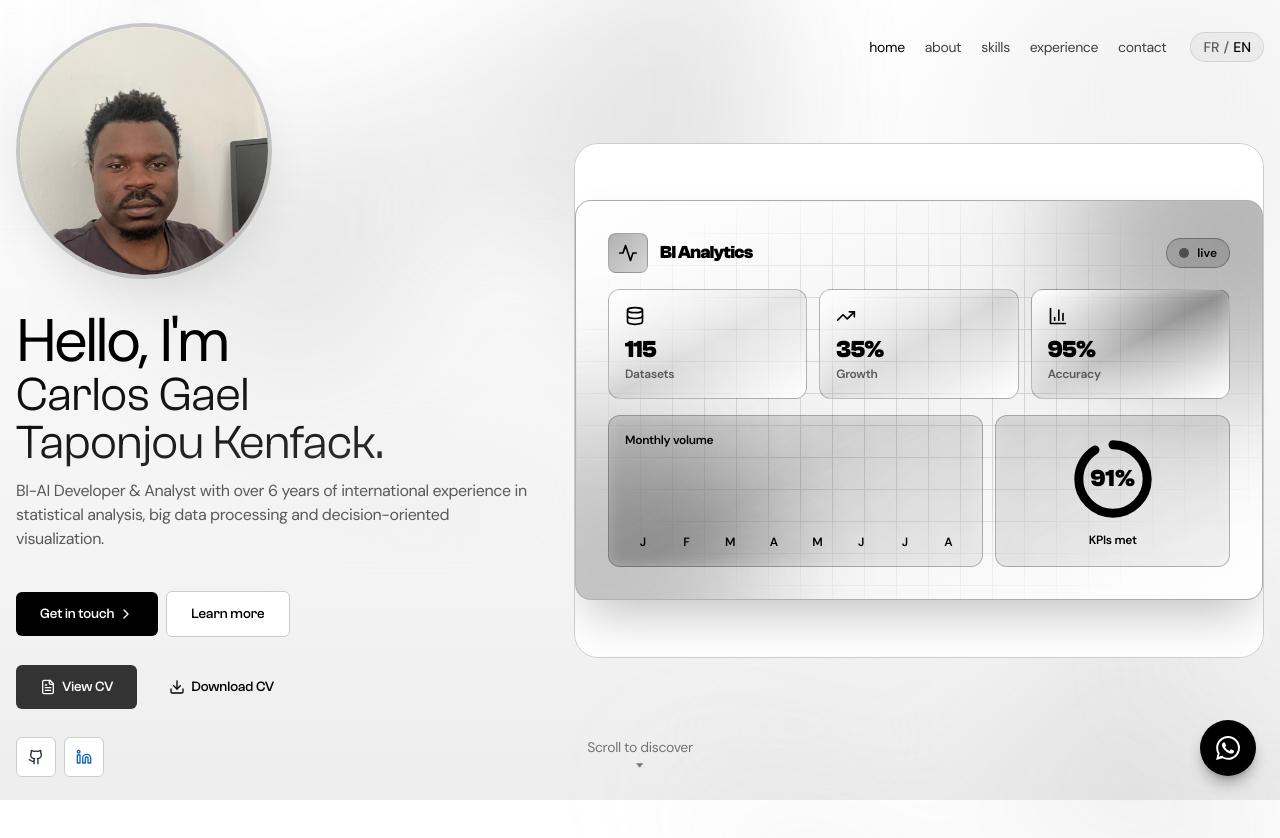
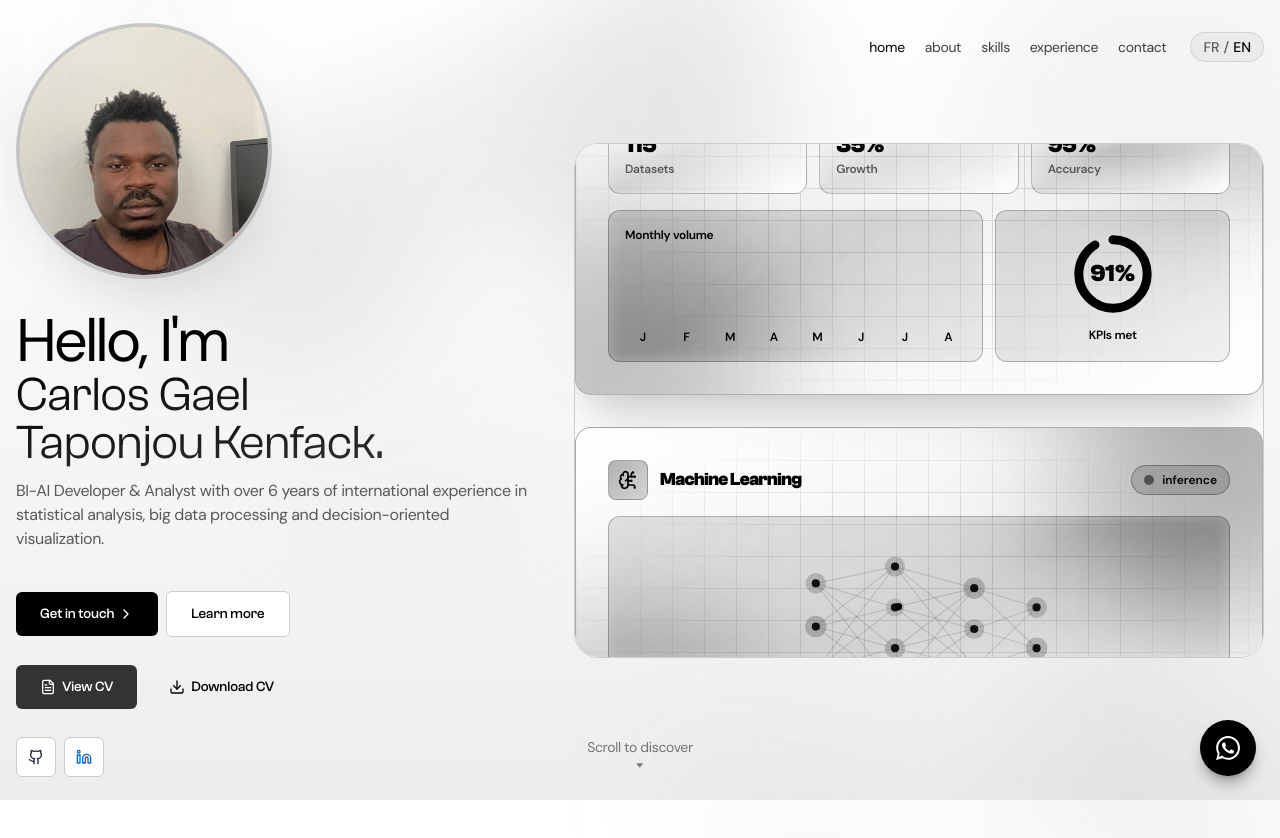
Before and after one commit to yohivana-KYIM/Carlos-Taponjou, a Next.js app: page / in a window 1280 px wide. Shown: the top 838 px of the page. Built offline with nearby package versions, Linux system fonts and the light colour scheme.

Commit message:
remove illstration

```diff
--- /dev/null
+++ b/src/components/AIVisual.tsx
@@ -0,0 +1,163 @@
+import { BrainCircuit } from "lucide-react";
+import { motion } from "framer-motion";
+
+type P = { x: number; y: number };
+
+// 4-layer network laid out in a 220×150 viewBox
+const layers: P[][] = [
+  [
+    { x: 24, y: 42 },
+    { x: 24, y: 78 },
+    { x: 24, y: 114 },
+  ],
+  [
+    { x: 90, y: 28 },
+    { x: 90, y: 62 },
+    { x: 90, y: 96 },
+    { x: 90, y: 128 },
+  ],
+  [
+    { x: 156, y: 46 },
+    { x: 156, y: 80 },
+    { x: 156, y: 112 },
+  ],
+  [
+    { x: 208, y: 62 },
+    { x: 208, y: 96 },
+  ],
+];
+
+const edges: { a: P; b: P }[] = [];
+for (let l = 0; l < layers.length - 1; l++) {
+  for (const a of layers[l]!) {
+    for (const b of layers[l + 1]!) edges.push({ a, b });
+  }
+}
+
+const nodes = layers.flat();
+
+// Representative signal paths that pulse through the network
+const signals: P[][] = [
+  [layers[0]![0]!, layers[1]![1]!, layers[2]![0]!, layers[3]![0]!],
+  [layers[0]![2]!, layers[1]![2]!, layers[2]![2]!, layers[3]![1]!],
+  [layers[0]![1]!, layers[1]![3]!, layers[2]![1]!, layers[3]![1]!],
+];
+
+// Crisp, animated neural-network illustration, styled to match DataVisual.
+export default function AIVisual() {
+  return (
+    <div className="relative flex w-full flex-col gap-4 overflow-hidden rounded-2xl border border-primary/30 bg-gradient-to-br from-background via-primary/5 to-background p-8 shadow-2xl backdrop-blur-sm">
+      {/* Animated grid background */}
+      <div
+        className="pointer-events-none absolute inset-0 opacity-[0.12]"
+        style={{
+          backgroundImage:
+            "linear-gradient(to right, hsl(var(--primary)) 1px, transparent 1px), linear-gradient(to bottom, hsl(var(--primary)) 1px, transparent 1px)",
+          backgroundSize: "32px 32px",
+          maskImage:
+            "radial-gradient(ellipse at center, black 40%, transparent 80%)",
+        }}
+      />
+
+      {/* Floating glows */}
+      <div className="pointer-events-none absolute -right-32 -top-32 h-80 w-80 rounded-full bg-primary/25 blur-3xl" />
+      <div className="pointer-events-none absolute -bottom-32 -left-32 h-80 w-80 rounded-full bg-secondary/25 blur-3xl" />
+
+      {/* Header */}
+      <div className="relative flex items-center justify-between">
+        <div className="flex items-center gap-3">
+          <div className="flex h-10 w-10 items-center justify-center rounded-lg border border-primary/20 bg-gradient-to-br from-primary/30 to-primary/15 text-primary">
+            <BrainCircuit className="h-5 w-5" />
+          </div>
+          <span className="clash-grotesk text-lg font-bold tracking-tight text-foreground">
+            Machine Learning
+          </span>
+        </div>
+        <span className="flex items-center gap-2 rounded-full border border-primary/30 bg-primary/15 px-3 py-1.5 text-xs font-semibold text-primary">
+          <span className="h-2.5 w-2.5 animate-pulse rounded-full bg-primary" />
+          inference
+        </span>
+      </div>
+
+      {/* Network */}
+      <div className="relative rounded-xl border border-primary/25 bg-gradient-to-br from-primary/10 to-primary/5 p-4 backdrop-blur">
+        <svg viewBox="0 0 220 150" className="h-[180px] w-full">
+          {/* connections */}
+          {edges.map((e, i) => (
+            <line
+              key={i}
+              x1={e.a.x}
+              y1={e.a.y}
+              x2={e.b.x}
+              y2={e.b.y}
+              stroke="hsl(var(--primary))"
+              strokeOpacity={0.12}
+              strokeWidth={1}
+            />
+          ))}
+
+          {/* traveling signals */}
+          {signals.map((path, i) => (
+            <motion.circle
+              key={`sig-${i}`}
+              r={3}
+              fill="hsl(var(--primary))"
+              initial={{ cx: path[0]!.x, cy: path[0]!.y, opacity: 0 }}
+              animate={{
+                cx: path.map((p) => p.x),
+                cy: path.map((p) => p.y),
+                opacity: [0, 1, 1, 0],
+              }}
+              transition={{
+                duration: 2.4,
+                ease: "easeInOut",
+                repeat: Infinity,
+                repeatDelay: 0.6,
+                delay: i * 0.8,
+              }}
+            />
+          ))}
+
+          {/* nodes */}
+          {nodes.map((n, i) => (
+            <g key={`node-${i}`}>
+              <motion.circle
+                cx={n.x}
+                cy={n.y}
+                r={7}
+                fill="hsl(var(--primary))"
+                fillOpacity={0.1}
+                animate={{ r: [7, 9, 7], fillOpacity: [0.1, 0.2, 0.1] }}
+                transition={{
+                  duration: 2.6,
+                  repeat: Infinity,
+                  ease: "easeInOut",
+                  delay: (i % 5) * 0.3,
+                }}
+              />
+              <circle
+                cx={n.x}
+                cy={n.y}
+                r={3.4}
+                fill="hsl(var(--primary))"
+                fillOpacity={0.9}
+              />
+            </g>
+          ))}
+        </svg>
+      </div>
+
+      {/* tags */}
+      <div className="relative flex flex-wrap gap-2">
+        {["Random Forest", "LSTM", "Classification", "Régression"].map((tag) => (
+          <span
+            key={tag}
+            className="rounded-full border border-primary/20 bg-primary/8 px-3 py-1 text-xs font-medium tracking-tight text-muted-foreground"
+          >
+            {tag}
+          </span>
+        ))}
+      </div>
+    </div>
+  );
+}
--- a/src/pages/index.tsx
+++ b/src/pages/index.tsx
@@ -21,6 +21,7 @@ import {
 } from "lucide-react";
 import { TriangleDownIcon } from "@radix-ui/react-icons";
 import DataVisual from "@/components/DataVisual";
+import AIVisual from "@/components/AIVisual";
 import Image from "next/image";
 import Link from "next/link";
 import { cn, scrollTo } from "@/lib/utils";
@@ -264,6 +265,9 @@ export default function Home() {
           >
             <div className="w-full">
               <DataVisual />
+            </div>
+            <div className="w-full">
+              <AIVisual />
             </div>
           </div>
         </section>
```
